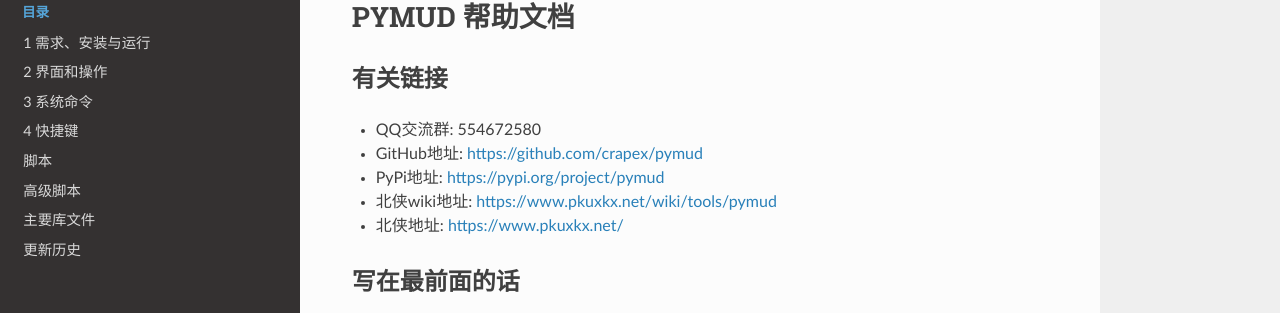
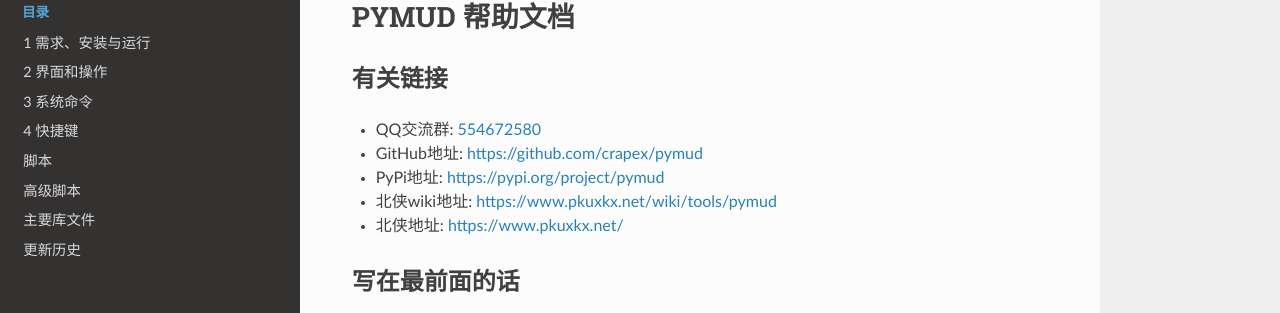
Before and after one commit to crapex/pymud, a Sphinx documentation site: the page built from docs/source/index.rst, in a window 1280 px wide and 900 px high. Shown: the part 109-422 px from the top of the window. Built offline with Sphinx 7.4.7 and the Read the Docs theme 2.0.0, drawn with Linux system fonts in a browser that asks for light colours; part of the change alters nothing that is shown.

```diff
--- a/docs/source/index.rst
+++ b/docs/source/index.rst
@@ -10,7 +10,7 @@ PYMUD 帮助文档
 有关链接
 ^^^^^^^^^
 
-- QQ交流群: 554672580
+- QQ交流群: `554672580 <http://qm.qq.com/cgi-bin/qm/qr?_wv=1027&k=xRiuBmhdZ5EpYd6djSY4xTdi6fdo2PDk&authKey=Rv0zHUgcMoMJ7TT%2F4Uj%2BYpohBawOk%2BsZstZkWzyo8kKCwXuRYgSyyAUoMzTPlGS7&noverify=0&group_code=554672580>`_
 - GitHub地址: https://github.com/crapex/pymud
 - PyPi地址: https://pypi.org/project/pymud
 - 北侠wiki地址: https://www.pkuxkx.net/wiki/tools/pymud
```
